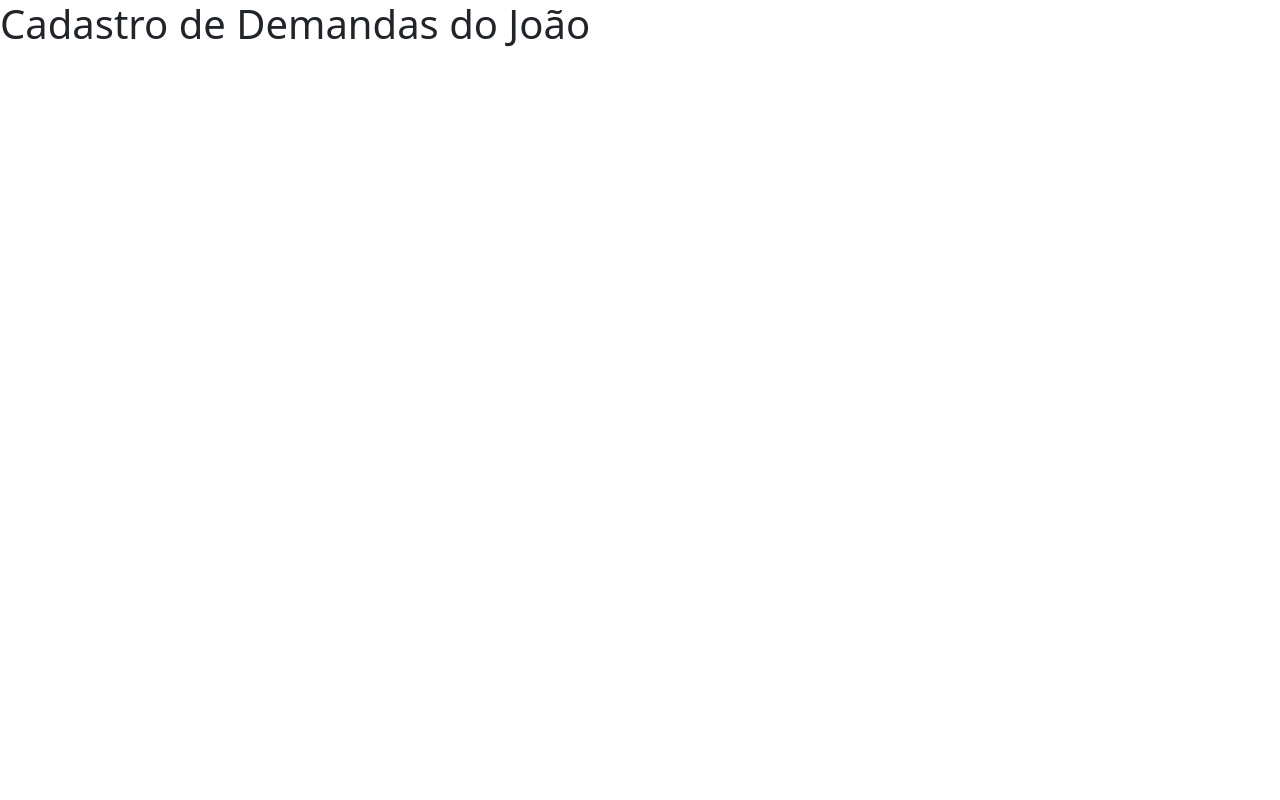
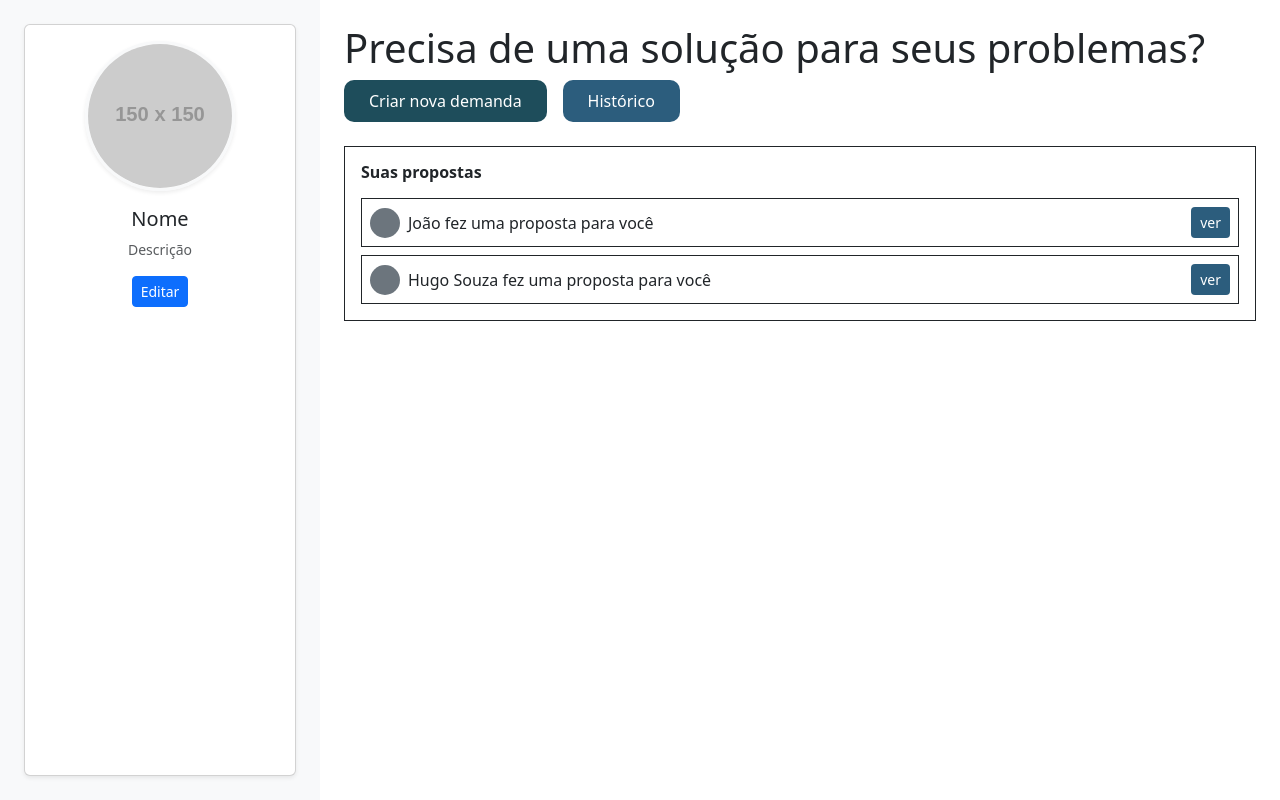
Before and after one commit to maria-gabriela18/pi-servicoja, a Next.js app: page /demanda in a window 1280 px wide. Built offline with nearby package versions, Linux system fonts and the light colour scheme.

Commit message:
Cadastro de Demanda
fiz a pagina de cadastro de demanda
com foto, propostas etc

```diff
--- a/app/demanda/page.js
+++ b/app/demanda/page.js
@@ -1,7 +1,80 @@
 export default function Demanda() {
   return (
-    <div>
-      <h1> Cadastro de Demandas do João </h1>
-    </div>
+    <div className="container-fluid">
+      <div className="row min-vh-100">
+
+        {/* Sidebar */}
+        <div className="col-md-3 bg-light d-flex justify-content-center p-4">
+          <div className="card text-center shadow-sm w-100 h-100">
+            <div className="card-body">
+
+              <img
+                src="https://via.placeholder.com/150"
+                alt="Foto de Perfil"
+                className="rounded-circle img-fluid border border-3 border-light shadow-sm"
+                style={{ width: "150px", height: "150px", objectFit: "cover" }}
+              />
+
+              <h5 className="card-title mt-3">Nome</h5>
+              <p className="card-text text-muted small">
+                Descrição
+              </p>
+
+              <a href="#" className="btn btn-primary btn-sm">
+                Editar
+              </a>
+
+            </div>
+          </div>
+        </div>
+
+        {/* Conteúdo da direita */}
+        <div className="col-md-9 p-4">
+         <h1>Precisa de uma solução para seus problemas?</h1>
+          <div className="d-flex gap-3 mb-4">
+<button className="btn text-white px-4 py-2" style={{ backgroundColor: "#1e4d5b", borderRadius: "10px" }}>
+Criar nova demanda
+</button>
+<button className="btn text-white px-4 py-2" style={{ backgroundColor: "#2c5d7d", borderRadius: "10px" }}>
+Histórico
+</button>
+</div>
+
+{/* Seção de Propostas */}
+<div className="border border-dark p-3">
+<h6 className="fw-bold mb-3">Suas propostas</h6>
+
+{/* Lista de Propostas */}
+<div className="d-flex flex-column gap-2">
+{/* Item 1 */}
+<div className="border border-dark p-2 d-flex align-items-center justify-content-between">
+<div className="d-flex align-items-center gap-2">
+<div className="rounded-circle bg-secondary" style={{ width: "30px", height: "30px" }}></div>
+<span>João fez uma proposta para você</span>
+</div>
+<button className="btn btn-sm text-white" style={{ backgroundColor: "#2c5d7d" }}>ver</button>
+</div>
+
+{/* Item 2 */}
+<div className="border border-dark p-2 d-flex align-items-center justify-content-between">
+<div className="d-flex align-items-center gap-2">
+<div className="rounded-circle bg-secondary" style={{ width: "30px", height: "30px" }}></div>
+<span>Hugo Souza fez uma proposta para você</span>
+</div>
+<button className="btn btn-sm text-white" style={{ backgroundColor: "#2c5d7d" }}>ver</button>
+</div>
+</div>
+</div>
+
+</div>
+</div>
+</div>
+
+
+
+
+
+
+
   );
 }
```
